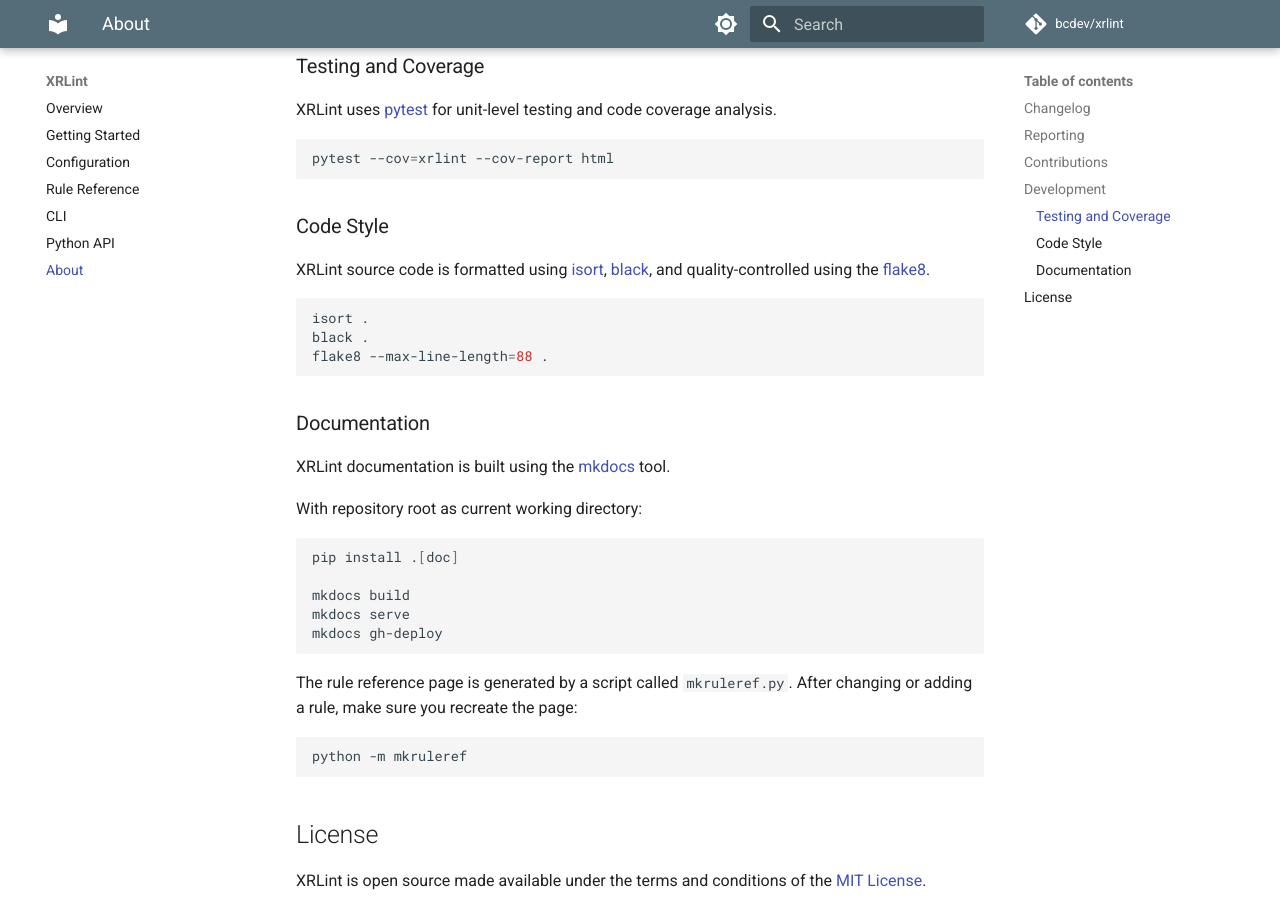
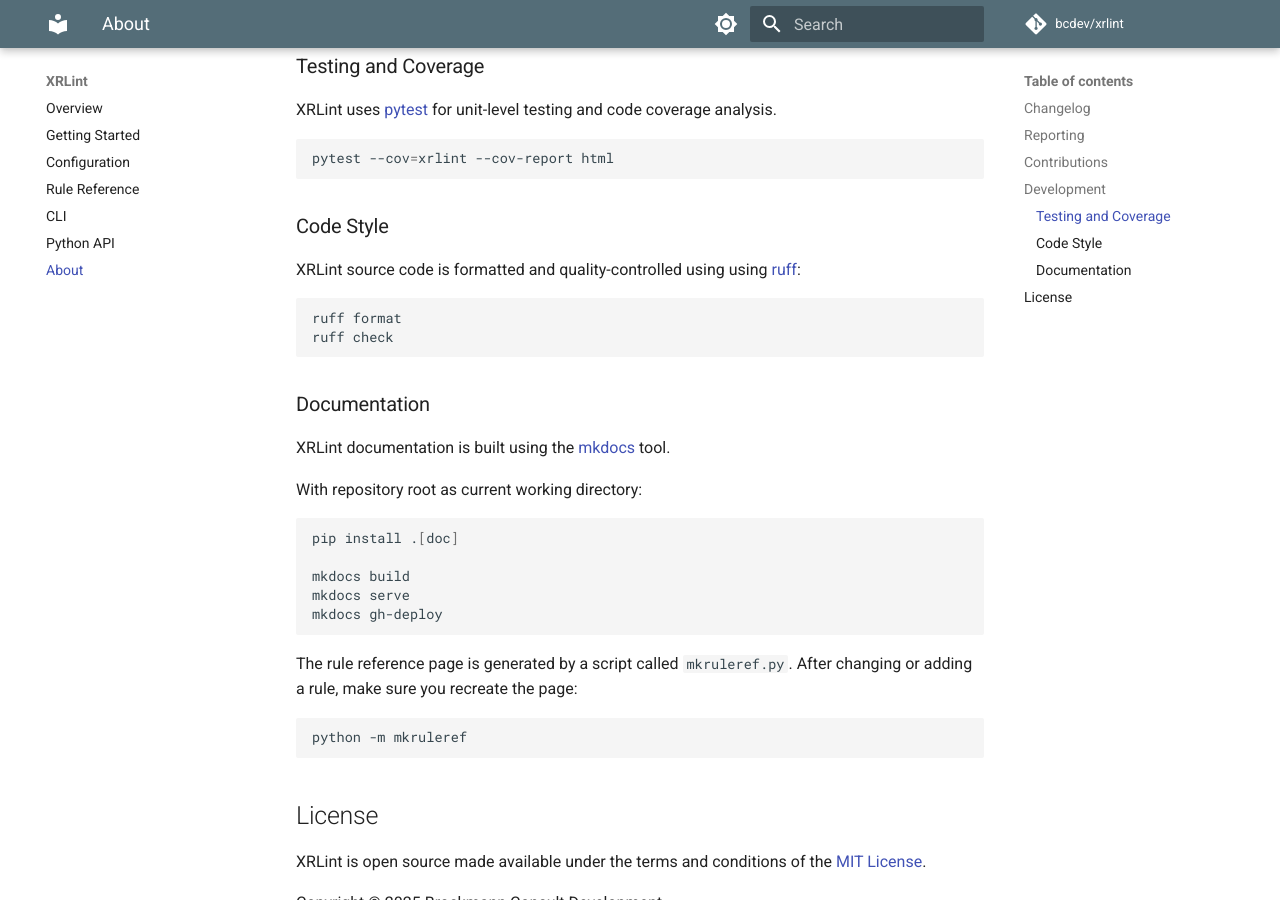
Before and after one commit to bcdev/xrlint, an MkDocs documentation site: the page built from docs/about.md, in a window 1280 px wide and 900 px high, scrolled down 859 px. Built offline with MkDocs 1.6.1 and Material for MkDocs 9.7.7, drawn with Linux system fonts in a browser that asks for light colours; comment, search, counter and statistics services are not loaded.

Commit message:
docs update

````diff
--- a/docs/about.md
+++ b/docs/about.md
@@ -50,14 +50,12 @@ pytest --cov=xrlint --cov-report html
 
 ### Code Style
 
-XRLint source code is formatted using [isort](https://pycqa.github.io/isort/),
-[black](https://black.readthedocs.io/), and quality-controlled using
-the [flake8](https://flake8.pycqa.org/).
+XRLint source code is formatted and quality-controlled using
+using [ruff](https://docs.astral.sh/ruff/):
 
 ```bash
-isort .
-black .
-flake8 --max-line-length=88 .
+ruff format
+ruff check
 ```
 
 ### Documentation
````
Also changed, not shown: CONTRIBUTING.md (+9 -8 lines).
